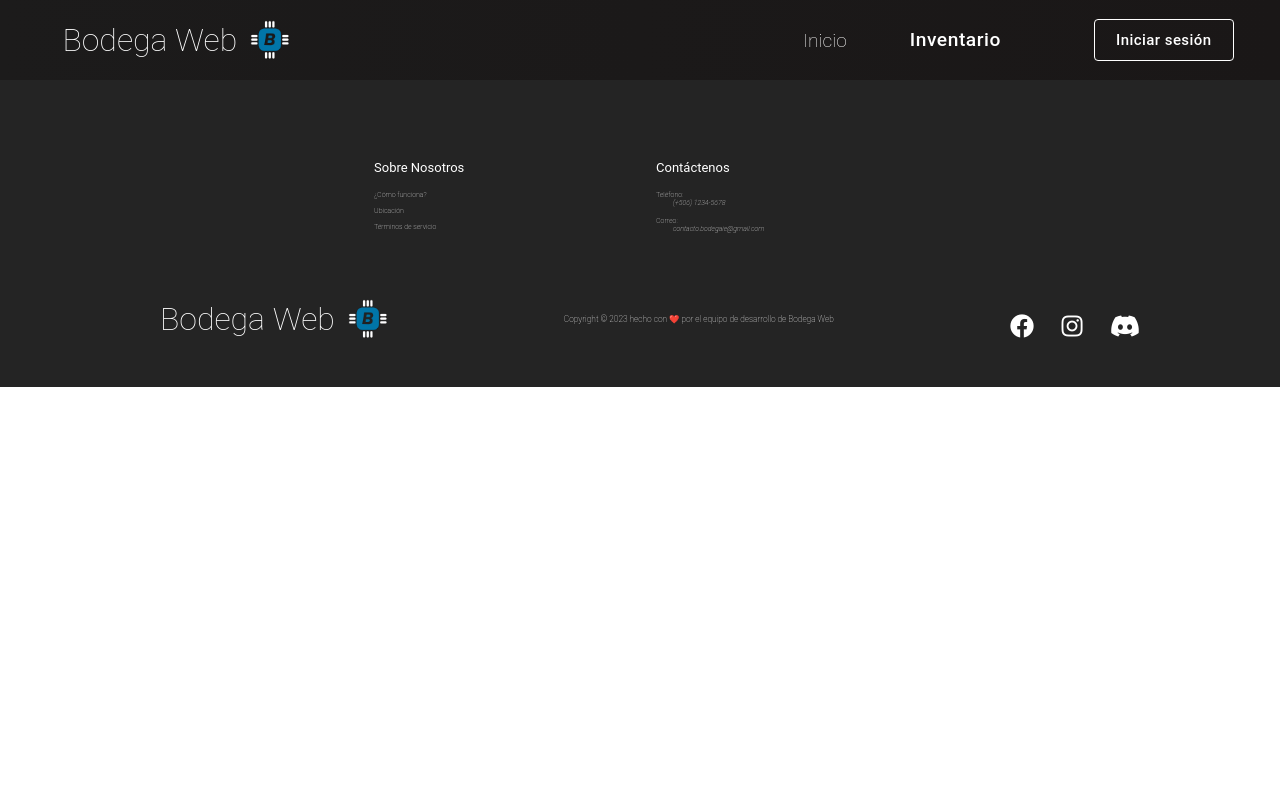
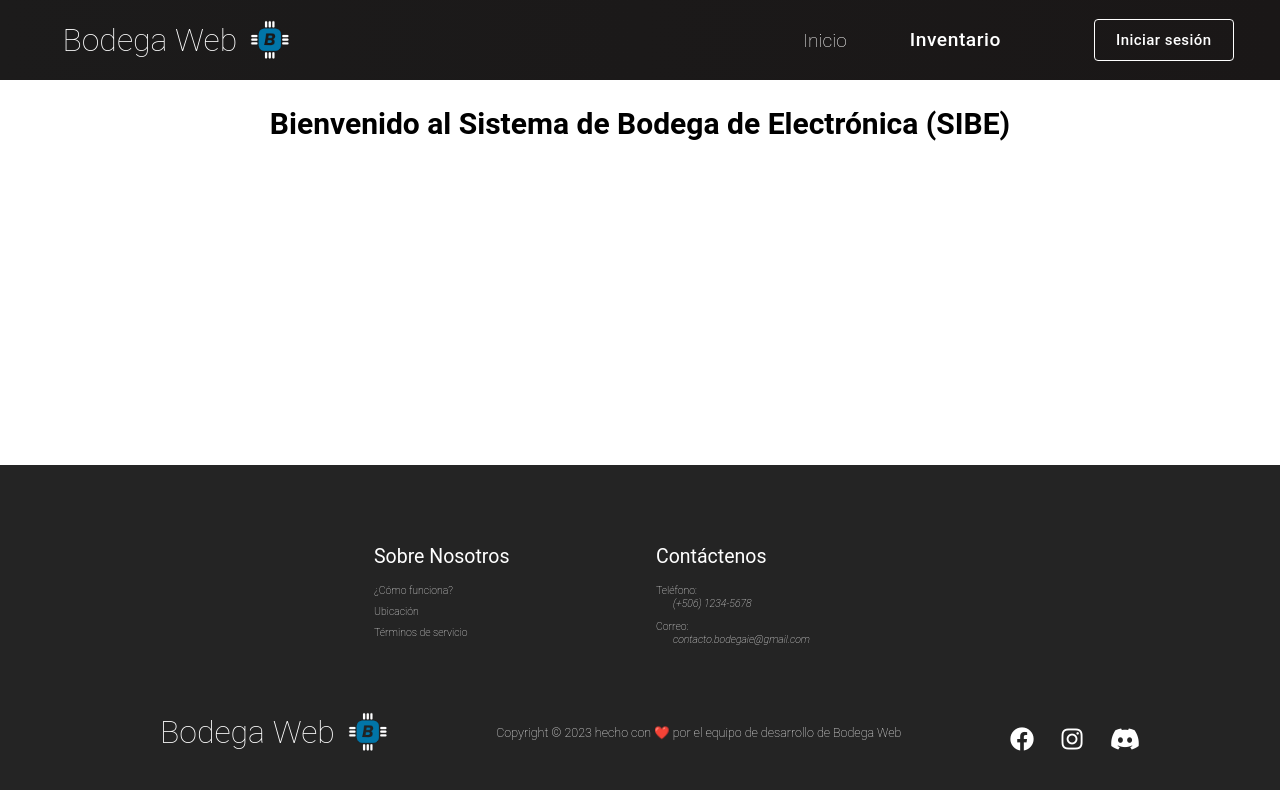
Before and after one commit to BODEGA-TEC/BODEGA_FRONTEND, a React (Create React App) app in the folder react-website-bodega/: page / in a window 1280 px wide. Shown: the top 790 px of the page. Built offline with nearby package versions, Linux system fonts and the light colour scheme.

Commit message:
Fix footer and login box

```diff
--- a/react-website-bodega/src/components/Footer/Footer.css
+++ b/react-website-bodega/src/components/Footer/Footer.css
@@ -1,5 +1,6 @@
 body{
-  font-size: 10px;
+  font-size: 15px;
+
 }
 
 .footer-container {
--- a/react-website-bodega/src/pages/Home.js
+++ b/react-website-bodega/src/pages/Home.js
@@ -2,13 +2,20 @@
 import '../App/App.css';
 // import axios from 'axios';
 import Footer from '../components/Footer/Footer';
-
+import Text from '../components/Text/Text';
 const Home = () => {
 
   return (
     <>
-
+      <div style = {{marginTop: '2%', marginBottom: '20%', textAlign: 'center'}}>
+        <Text
+          text_style = 'text_title'
+          text = "Bienvenido al Sistema de Bodega de Electrónica (SIBE)"
+        />
+      </div>
+      <div style={{position: 'fixed', bottom: '0', width: '100%'}}>
       <Footer/>
+      </div>
     </>
   );
 }
--- a/react-website-bodega/src/pages/Inventory.js
+++ b/react-website-bodega/src/pages/Inventory.js
@@ -7,7 +7,7 @@ import Tab from "@mui/material/Tab";
 import { Grid } from "@mui/material/";
 import EquipoTab from "./Inventory/Equipo/EquipoTab";
 import ComponentesTab from "./Inventory/Componentes/ComponentesTab";
-
+import Footer from "../components/Footer/Footer";
 import { defaultPalette } from "../config";
 
 /* Pagina del inventario */
@@ -59,6 +59,9 @@ const Inventory = (props) => {
           </TabPanel>
         </Box>
       </Grid>
+      <div style={{position: 'fixed', bottom: '0', width: '100%'}}>
+      <Footer/>
+      </div>
     </>
   );
 };
--- a/react-website-bodega/src/pages/LogIn.js
+++ b/react-website-bodega/src/pages/LogIn.js
@@ -3,8 +3,9 @@ import LogInBox from "../components/NavBar/LogInBox";
 import Popup from "../components/Popup";
 import { useTheme } from "@mui/material/styles";
 import { defaultPalette } from "../config";
+import { Link, useNavigate } from "react-router-dom";
+
 const Login = () => {
-  const [openLogInPopup, setOpenLogInPopup] = useState(true);
 
   const theme = useTheme();
 
@@ -19,16 +20,22 @@ const Login = () => {
     end: color.dark,
   };
 
-  const openLogIn = () =>{
-    setOpenLogInPopup(true);
+  const navigate = useNavigate();
+  const navigateToLogIn = () => {
+    navigate("/");
   };
+
+  const goBack = () =>{
+    navigateToLogIn();
+  };
+
   return (
     <>
 
     <Popup
           title="Iniciar Sesión"
           openPopup={true}
-          setOpenPopup={openLogIn}
+          setOpenPopup={goBack}
           palette={palette}
         >
           <LogInBox/>
```
